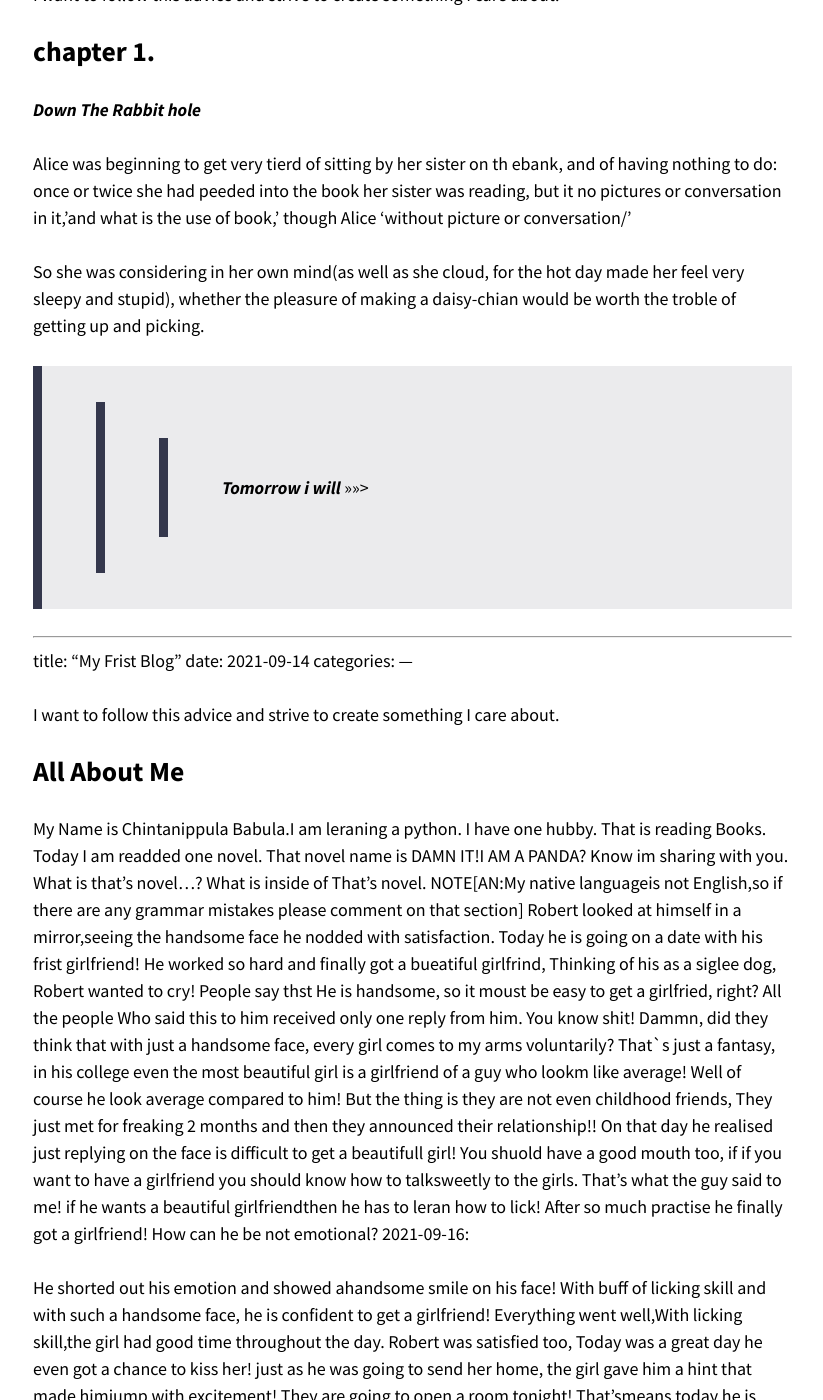
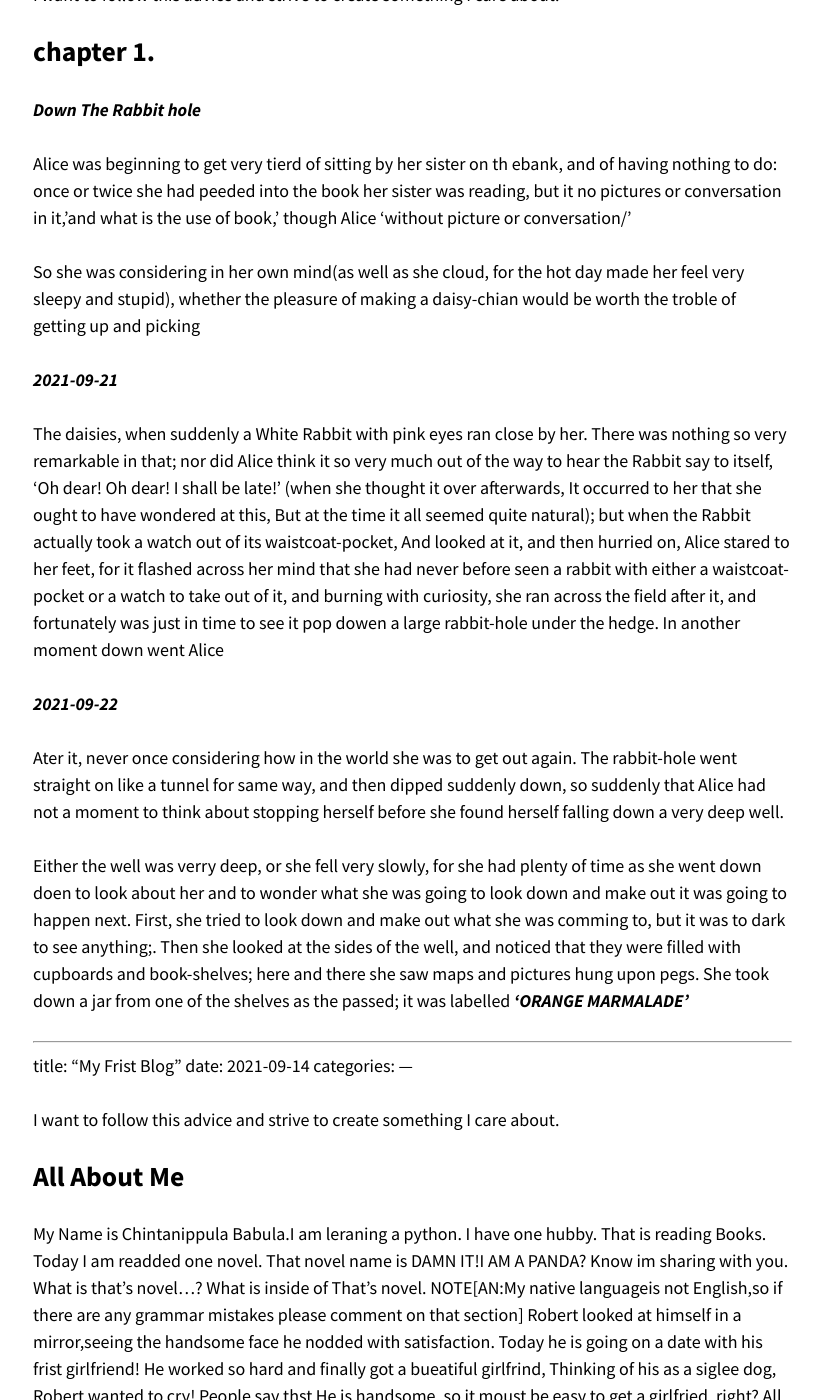
Before and after one commit to skbabulal/skbabulal.github.io, a Jekyll site: the page built from _posts/2021-09-14-Welcome.md, in a window 1280 px wide and 1400 px high, scrolled down 1042 px. Shown: the whole window, without its empty margins (342-1165 px from the left). Built offline with Jekyll 4.4.1, drawn with Linux system fonts in a browser that asks for light colours; nearby versions of some CDN libraries.

Commit message:
SAMPLE BLOG

```diff
--- a/_posts/2021-09-14-Welcome.md
+++ b/_posts/2021-09-14-Welcome.md
@@ -62,14 +62,25 @@ I want to follow this advice and strive to create something I care about.
 
 Alice was beginning to get very tierd of sitting by her sister on th ebank, and of having nothing to do: once or twice she had peeded into the book her sister was reading, but it no pictures or conversation in it,'and what is the use of book,' though Alice 'without picture or conversation/'
 
-So she was considering in her own mind(as well  as she cloud, for the hot day made her feel very sleepy and stupid), whether the pleasure of making a daisy-chian would be worth the troble of getting up and picking.
+So she was considering in her own mind(as well  as she cloud, for the hot day made her feel very sleepy and stupid), whether the pleasure of making a daisy-chian would be worth the troble of getting up and picking
 
+***2021-09-21***
 
->>> ***Tomorrow i will*** >>>>>
+The daisies, when suddenly a White Rabbit with pink eyes ran close by her. There was nothing so very remarkable in that; nor did Alice think it so very much out of the way to hear the Rabbit say to itself,
+'Oh dear! Oh dear! I shall be late!' (when she thought  it over afterwards,
+ It occurred to her that she ought to have wondered at this,
+ But at the time it all seemed  quite natural); but when the Rabbit actually took a watch out of its waistcoat-pocket,
+ And looked at it, and then hurried on, Alice stared to her feet, for it flashed across her mind that she had never before seen a rabbit with either a waistcoat-pocket or a watch to take out of it, and  burning with curiosity, she ran across the field after it, and fortunately was just in time to see it pop dowen a large rabbit-hole under the hedge.
+ In another moment down went Alice
 
+ ***2021-09-22***
 
+ Ater it, never once considering how in the world she was to get out again.
+ The rabbit-hole went straight on like a tunnel for same way, and then dipped suddenly down, so suddenly that Alice had not a moment to think about stopping herself before she found herself falling down a very deep well.
 
-
+ Either the well was verry deep, or she fell very slowly, for she had plenty of time as she went down doen to look about her and to wonder what she was going to look down and make out it was going to happen next. First, she tried to look down and make out what she was comming to, but it was to dark to see anything;.
+ Then she looked at the sides of the well, and noticed that they were filled with cupboards and book-shelves; here and there she saw maps and pictures hung upon pegs.
+ She took down a jar from one of the shelves as the passed; it was labelled ***'ORANGE MARMALADE'***
 
 
 ---
```
